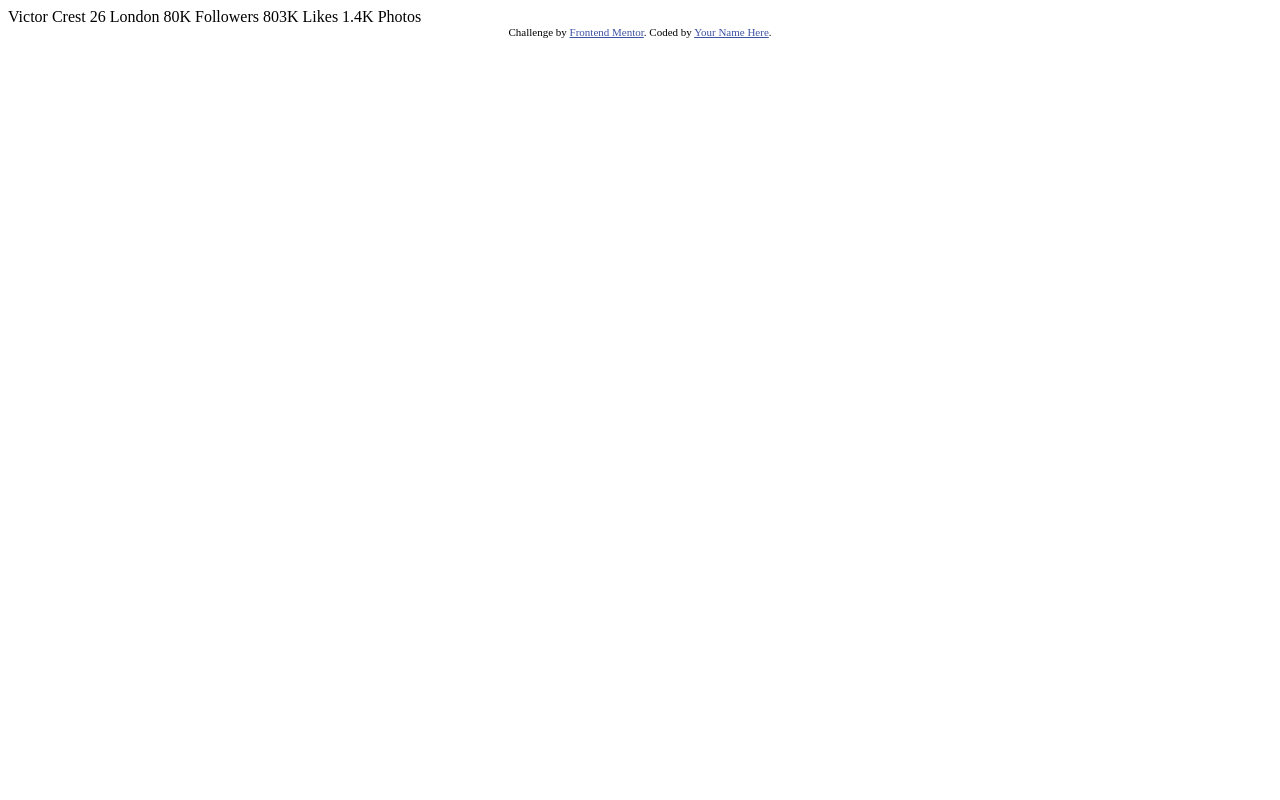
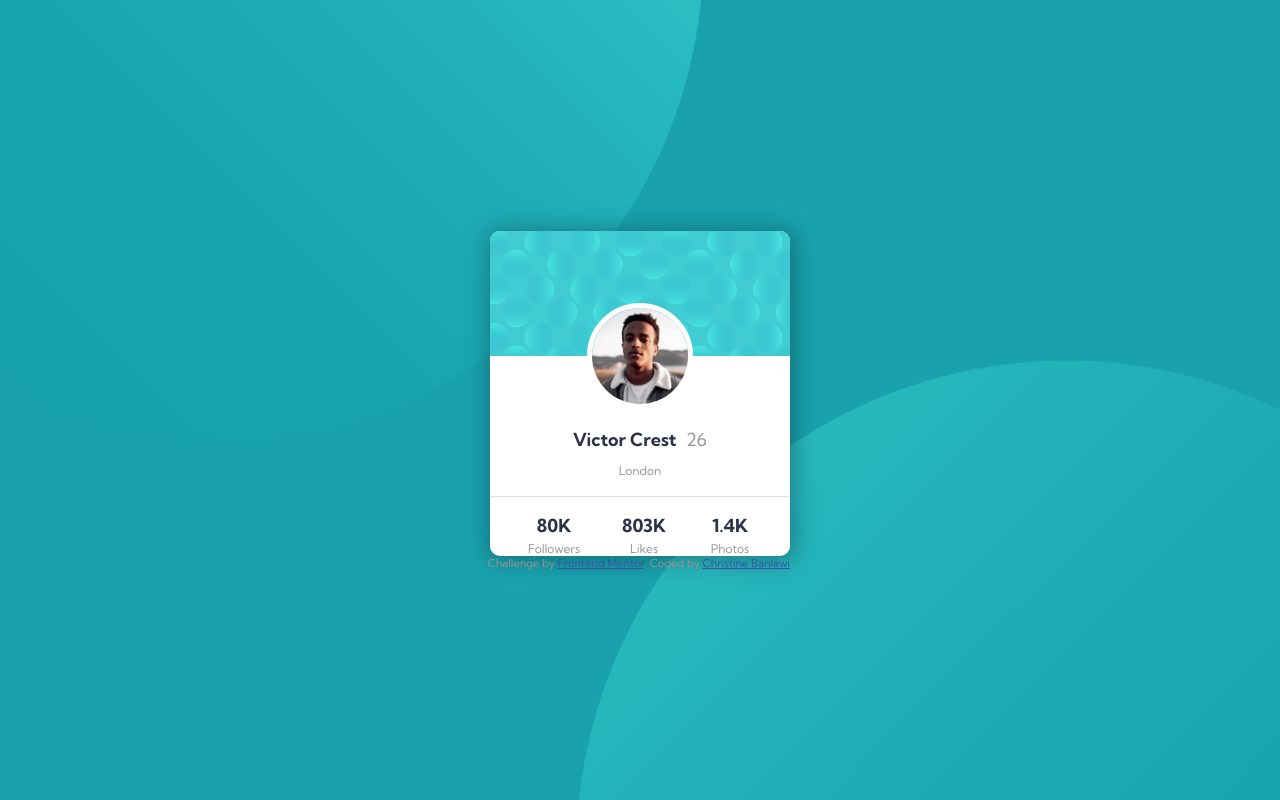
Before and after one commit to cbanlawi/ProfileCardComponent, a plain HTML site: page index.html in a window 1280 px wide. Drawn offline with Linux system fonts and the light colour scheme.

Commit message:
Finished project

```diff
--- a/index.html
+++ b/index.html
@@ -5,8 +5,12 @@
   <meta name="viewport" content="width=device-width, initial-scale=1.0"> <!-- displays site properly based on user's device -->
 
   <link rel="icon" type="image/png" sizes="32x32" href="./images/favicon-32x32.png">
+  <link rel="stylesheet" href="style.css">
+  <link rel="preconnect" href="https://fonts.gstatic.com">
+  <link href="https://fonts.googleapis.com/css2?family=Kumbh+Sans:wght@400;700&display=swap" rel="stylesheet">
 
   <title>Frontend Mentor | Profile card component</title>
+  <link rel="icon" href="images/favicon-32x32.png" type="image/gif" sizes="32x32">
 
   <!-- Feel free to remove these styles or customise in your own stylesheet 👍 -->
   <style>
@@ -15,21 +19,38 @@
   </style>
 </head>
 <body>
-  Victor Crest
-  26
-  London
 
-  80K
-  Followers
-
-  803K
-  Likes
-
-  1.4K
-  Photos
+  <main>
+    <div class="profile-card">
+      <div class="profile-card__header">
+        <img src="images/image-victor.jpg" alt="profile picture of Victor Crest">
+      </div>
+      <div class="profile-card__info">
+        <div class="info">
+          <h4>Victor Crest <span>26</span></h4>
+          <p class="subtitle">London</p>
+        </div>
+      </div>
+      <hr>
+      <div class="profile-card__footer">
+        <div class="profile-card__footer item">
+          <h4>80K</h4>
+          <p class="subtitle">Followers</p>
+        </div>
+        <div class="profile-card__footer item">
+          <h4>803K</h4>
+          <p class="subtitle">Likes</p>
+        </div>
+        <div class="profile-card__footer item">
+          <h4>1.4K</h4>
+          <p class="subtitle">Photos</p>
+        </div>
+      </div>
+    </div>
+  </main>
   <div class="attribution">
     Challenge by <a href="https://www.frontendmentor.io?ref=challenge" target="_blank">Frontend Mentor</a>.
-    Coded by <a href="#">Your Name Here</a>.
+    Coded by <a href="#">Christine Banlawi</a>.
   </div>
 </body>
 </html>
--- /dev/null
+++ b/style.css
@@ -0,0 +1,106 @@
+/* Reset */
+
+*,
+*::before,
+*::after {
+    box-sizing: border-box;
+    margin: 0;
+    padding: 0;
+}
+
+:root {
+    --clr-primary: hsl(185, 75%, 39%);
+    --clr-dark: hsl(229, 23%, 23%);
+    --clr-light: hsl(227, 10%, 46%);
+    --clr-neutral: hsl(0, 0%, 59%);
+}
+
+/* General Styling */
+
+h3,
+h4 {
+    color: var(--clr-dark);
+    font-size: 1.125rem;
+}
+
+hr {
+    color: var(--clr-light);
+    opacity: 0.3;
+}
+
+img {
+    max-width: 100%;
+    height: auto;
+}
+
+span {
+    color: var(--clr-neutral);
+    font-weight: 400;
+    margin-left: 0.3em;
+}
+
+body {
+    background-color: var(--clr-primary);
+    background-image: url(images/bg-pattern-top.svg), url(images/bg-pattern-bottom.svg);
+    background-repeat: no-repeat;
+    background-position: right 45vw bottom 45vh, 45vw 45vh;
+    font-family: 'Kumbh Sans', sans-serif;
+    font-size: 0.9rem;
+    color: var(--clr-neutral);
+    display: flex;
+    flex-direction: column;
+    justify-content: center;
+    align-items: center;
+    height: 100vh;
+}
+
+/* Profile Card */
+
+.profile-card {
+    background-color: #FFFFFF;
+    border-radius: 10px;
+    width: 300px;
+    height: 325px;
+    text-align: center;
+    overflow: hidden;
+    -webkit-box-shadow: 2px 2px 25px 3px rgba(0,0,0,0.3);
+    box-shadow: 2px 2px 25px 3px rgba(0,0,0,0.3);
+}
+
+.profile-card__header {
+    background-image: url(images/bg-pattern-card.svg);
+    height: 125px;
+}
+
+.profile-card__header img {
+    border-radius: 50%;
+    border: 5px solid #FFFFFF;
+    transform: translateY(4.5rem);
+}
+
+.profile-card__info {
+    margin: 5em 0 1.25em;
+}
+
+.profile-card__info h4 {
+    margin: 0.75rem;
+}
+
+.profile-card__footer {
+    padding: 0.4rem;
+    display: flex;
+    justify-content: space-evenly;
+}
+
+.profile-card__footer h4 {
+    margin: 0.25rem;
+}
+
+.item {
+    display: flex;
+    flex-direction: column;
+}
+
+.subtitle {
+    font-size: 0.75rem;
+}
```
Also changed, not shown: 1 other file.
